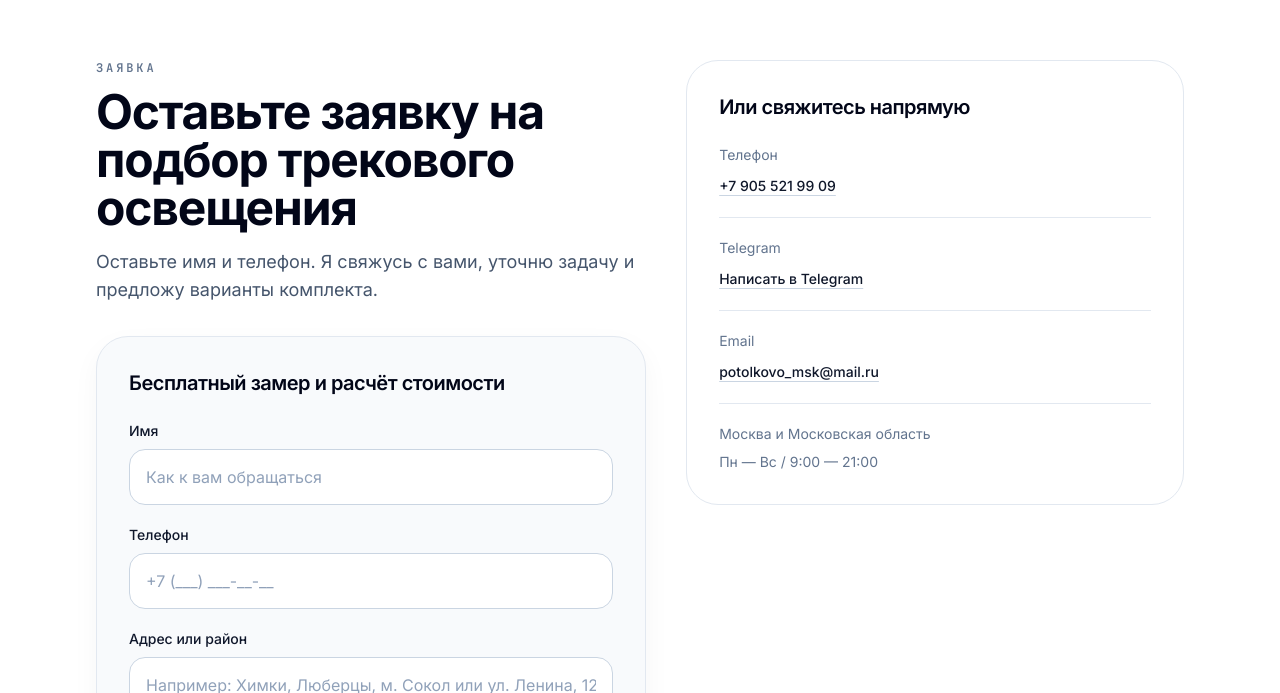
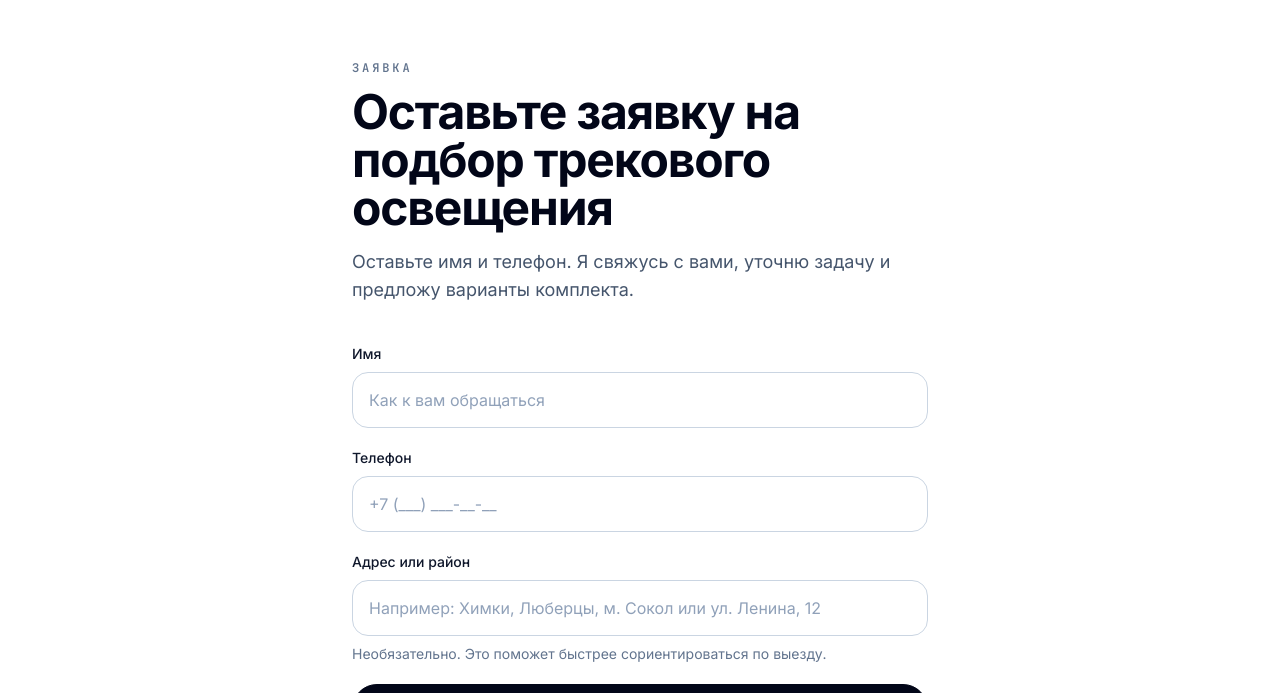
Before and after one commit to svladimirtsk-crypto/nextjs-potolkovo, a Next.js app: page /uslugi/prodazha-trekovogo-osveshcheniya in a window 1280 px wide. Shown: the part 11307-12000 px from the top of the page. Built offline with nearby package versions, Linux system fonts and the light colour scheme.

Commit message:
Update page.tsx

```diff
--- a/app/uslugi/prodazha-trekovogo-osveshcheniya/page.tsx
+++ b/app/uslugi/prodazha-trekovogo-osveshcheniya/page.tsx
@@ -5,13 +5,13 @@ import type { IntentMode } from "./_components/TrackSaleIntentContext";
 import { TrackSaleIntentProvider } from "./_components/TrackSaleIntentContext";
 import { ServicePageLayoutV2 } from "../_components/ServicePageLayoutV2";
 import { ServiceHero } from "../_components/ServiceHero";
-import { ServiceActionSection } from "../_components/ServiceActionSection";
 import { ServiceRelatedServices } from "../_components/ServiceRelatedServices";
 import { TrackSaleIntentSwitch } from "./_components/TrackSaleIntentSwitch";
 import { TrackSaleDiscountSection } from "./_components/TrackSaleDiscountSection";
 import { TrackSaleCatalogSection } from "./_components/TrackSaleCatalogSection";
 import { TrackSaleFaqSection } from "./_components/TrackSaleFaqSection";
 import { TrackSaleOrderingSection } from "./_components/TrackSaleOrderingSection";
+import { TrackSaleActionSection } from "./_components/TrackSaleActionSection";
 
 const service = getRequiredServicePageBySlug(
   "prodazha-trekovogo-osveshcheniya"
@@ -61,7 +61,7 @@ export default async function ProdazhaTrekovogoOsveshcheniyaPage({
         }
         trust={<TrackSaleFaqSection />}
         promise={<TrackSaleOrderingSection />}
-        action={<ServiceActionSection service={service} />}
+        action={<TrackSaleActionSection service={service} />}
         related={<ServiceRelatedServices service={service} />}
       />
     </TrackSaleIntentProvider>
```
